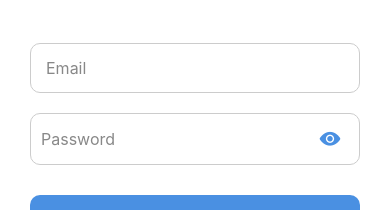
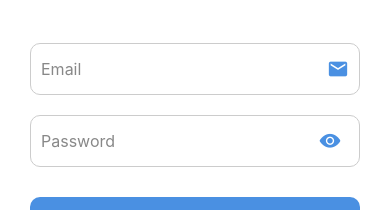
Before and after one commit to dsantiago0223/xentra-react-test, a React Native app: screen / in a window 390 px wide. Shown: the part 167-377 px from the top of the page. Built offline with nearby package versions, Linux system fonts and the light colour scheme.

Commit message:
login screen (in progress) - sample custom text input

```diff
--- a/src/components/PasswordTextEntry.tsx
+++ /dev/null
@@ -1,65 +0,0 @@
-import React, { useState } from 'react';
-import { View, TextInput, TouchableOpacity, StyleSheet } from 'react-native';
-import Icon from 'react-native-vector-icons/Ionicons';
-
-interface PasswordTextEntryProps {
-  value: string;
-  onChangeText: (text: string) => void;
-  placeholder?: string;
-}
-
-const PasswordTextEntry: React.FC<PasswordTextEntryProps> = ({
-  value,
-  onChangeText,
-  placeholder = 'Password',
-}) => {
-  const [showPassword, setShowPassword] = useState<boolean>(false);
-
-  return (
-    <View style={styles.container}>
-      <TextInput
-        style={styles.input}
-        placeholder={placeholder}
-        placeholderTextColor="#888"
-        secureTextEntry={!showPassword}
-        value={value}
-        onChangeText={onChangeText}
-      />
-
-      <TouchableOpacity
-        style={styles.iconContainer}
-        onPress={() => setShowPassword(!showPassword)}
-      >
-        <Icon
-          name={showPassword ? 'eye-off' : 'eye'}
-          size={22}
-          color="#4A90E2"
-        />
-      </TouchableOpacity>
-    </View>
-  );
-};
-
-export default PasswordTextEntry;
-
-const styles = StyleSheet.create({
-  container: {
-    flexDirection: 'row',
-    alignItems: 'center',
-    borderColor: '#ccc',
-    borderWidth: 1,
-    borderRadius: 10,
-    paddingHorizontal: 10,
-    marginBottom: 20,
-  },
-  input: {
-    flex: 1,
-    height: 50,
-    color: '#000',
-    fontSize: 16,
-  },
-  iconContainer: {
-    paddingHorizontal: 8,
-    paddingVertical: 4,
-  },
-});
--- /dev/null
+++ b/src/components/TextEntryControl.tsx
@@ -0,0 +1,81 @@
+import React, { useState } from 'react';
+import { View, TextInput, TextInputProps, TouchableOpacity, StyleSheet } from 'react-native';
+import Ionicons from 'react-native-vector-icons/Ionicons';
+import MaterialIcons from 'react-native-vector-icons/MaterialIcons';
+
+interface TextEntryControlProps extends TextInputProps  {
+  value: string;
+  onChangeText?: (text: string) => void;
+  placeholder?: string;
+  isPassword?: boolean;
+  iconName?: string;
+}
+
+const TextEntryControl: React.FC<TextEntryControlProps> = ({
+  value,
+  onChangeText,
+  placeholder = '',
+  isPassword = false,
+  iconName = "",
+  ...props
+}) => {
+  const [showPassword, setShowPassword] = useState<boolean>(false);
+
+  return (
+    <View style={styles.container}>
+      <TextInput
+      style={styles.input}
+      placeholder={placeholder}
+      placeholderTextColor="#888"
+      secureTextEntry={isPassword && !showPassword}
+      value={value}
+      onChangeText={onChangeText}
+      {...props}
+      />
+
+      {isPassword && (
+        <TouchableOpacity
+        style={styles.iconContainer}
+        onPress={() => setShowPassword(!showPassword)}>
+          <Ionicons
+          name={showPassword ? 'eye-off' : 'eye'}
+          size={22}
+          color="#4A90E2"
+          />
+        </TouchableOpacity>
+      )}
+
+      {iconName !== "" && (
+        <MaterialIcons
+        name={iconName}
+        size={22}
+        color="#4A90E2"
+        />
+      )}
+    </View>
+  );
+};
+
+export default TextEntryControl;
+
+const styles = StyleSheet.create({
+  container: {
+    flexDirection: 'row',
+    alignItems: 'center',
+    borderColor: '#ccc',
+    borderWidth: 1,
+    borderRadius: 10,
+    paddingHorizontal: 10,
+    marginBottom: 20,
+  },
+  input: {
+    flex: 1,
+    height: 50,
+    color: '#000',
+    fontSize: 16,
+  },
+  iconContainer: {
+    paddingHorizontal: 8,
+    paddingVertical: 4,
+  },
+});
--- a/src/screens/LoginScreen.tsx
+++ b/src/screens/LoginScreen.tsx
@@ -2,13 +2,12 @@ import React, { useState } from 'react';
 import {
   View,
   Text,
-  TextInput,
   TouchableOpacity,
   StyleSheet,
   Alert,
   Image
 } from 'react-native';
-import PasswordTextEntry from '../components/PasswordTextEntry';
+import TextEntryControl from '../components/TextEntryControl';
 
 const LoginScreen: React.FC = () => {
   const [email, setEmail] = useState<string>('');
@@ -33,17 +32,21 @@ const LoginScreen: React.FC = () => {
             />
         </View>
 
-        <TextInput
-        style={styles.input}
-        placeholder="Email"
-        placeholderTextColor="#888"
+        <TextEntryControl
         keyboardType="email-address"
         autoCapitalize="none"
         value={email}
         onChangeText={setEmail}
+        placeholder='Email'
+        iconName='email'
         />
 
-        <PasswordTextEntry value={password} onChangeText={setPassword} />
+        <TextEntryControl
+        value={password}
+        onChangeText={setPassword}
+        placeholder='Password'
+        isPassword
+        />
 
         <TouchableOpacity style={styles.button} onPress={handleLogin}>
             <Text style={styles.buttonText}>Login</Text>
@@ -73,16 +76,6 @@ const styles = StyleSheet.create({
     width: 150,
     height: 150,
   },
-  input: {
-    height: 50,
-    borderColor: '#ccc',
-    borderWidth: 1,
-    borderRadius: 10,
-    marginBottom: 20,
-    paddingHorizontal: 15,
-    fontSize: 16,
-    color: '#000',
-  },
   button: {
     backgroundColor: '#4A90E2',
     paddingVertical: 14,
```
